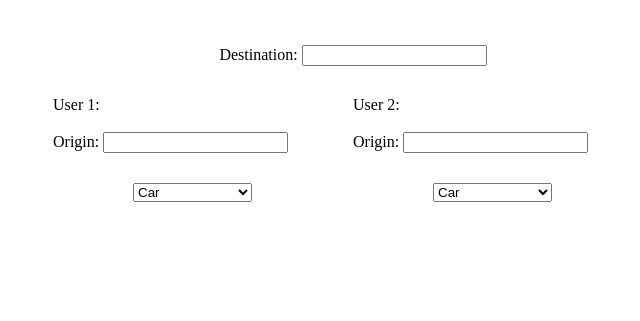
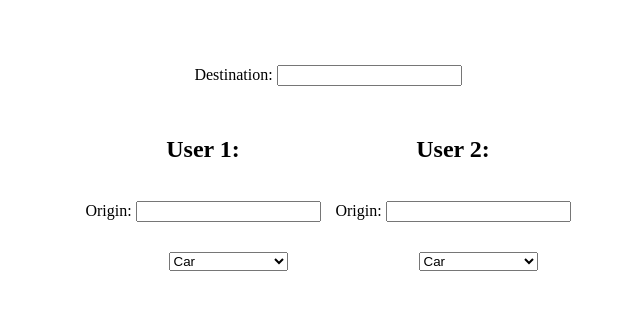
Before and after one commit to IrynaShv/Influx, a plain HTML site: page index.html in a window 1280 px wide. Shown: the part 511-832 px from the top of the page, without its empty margins (312-952 px from the left). Before the commit the page ends 800 px from the top, so only its background shows below. Drawn offline with Linux system fonts and the light colour scheme; some packages are replaced by stand-ins of ours.

Commit message:
updated ui

```diff
--- a/index.html
+++ b/index.html
@@ -14,12 +14,13 @@
         <input type="text" id="destination">
     </form>
     <div id="wrap">
-        <div id="left_col">User 1:
-            <form><br>
+        <div id="left_col">
+            <h2 align="center">User 1: </h2>
+            <form align="center"><br>
                 Origin:
                 <input type="text" id="user1_origin">
             </form>
-            <div class="dropdown">
+            <div align="center" class="dropdown">
                 <select class="transportation">
                     <option value="Car">Car</option>
                     <option value="TTC">Public Transport</option>
@@ -28,12 +29,13 @@
                 </select>
             </div>
         </div>
-        <div id="right_col">User 2:
-            <form><br>
+        <div id="right_col">
+            <h2 align="center">User 2: </h2>
+            <form align="center"><br>
                 Origin:
                 <input type="text" id="user2_origin">
             </form>
-            <div class="dropdown">
+            <div align="center" class="dropdown">
                 <select class="transportation">
                     <option value="Car">Car</option>
                     <option value="TTC">Public Transport</option>
--- a/style.css
+++ b/style.css
@@ -1,14 +1,11 @@
 #map-canvas
 {
-    width : 500px; 	/* map width */
-    height: 500px;	/* map height */
+    width : 550px; 	/* map width */
+    height: 550px;	/* map height */
     margin: auto;
 }
 .info {
-    padding-top: 30px;
-    padding-right: 30px;
-    padding-bottom: 50px;
-    padding-left: 80px;
+    margin: auto;
 }
 
 .dropdown {
@@ -19,16 +16,16 @@
 }
 
 #wrap {
-    width:600px;
-    margin:0 auto;
+    width:500px;
+    margin: auto;
 }
 #left_col {
     padding-top: 30px;
     float:left;
-    width:300px;
+    width:250px;
 }
 #right_col {
     padding-top: 30px;
     float:right;
-    width:300px;
+    width:250px;
 }
```
